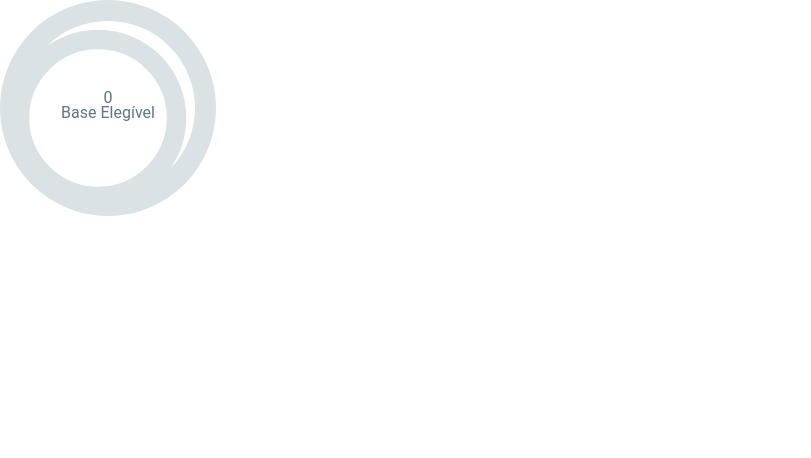
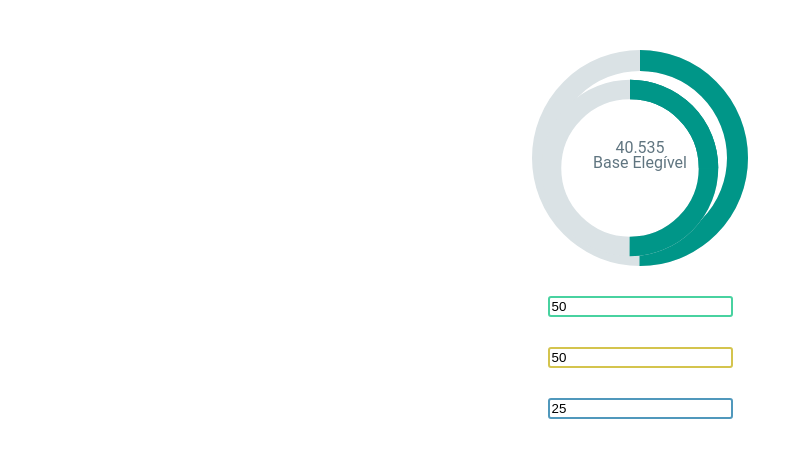
Before and after one commit to lucascosta1996/react-donut-chart, a React (Create React App) app: page / in a window 1280 px wide. Shown: the top 458 px of the page, without its empty margins (0-811 px from the left). Built offline with nearby package versions, Linux system fonts and the light colour scheme.

Commit message:
Add State to control chart indicators

```diff
--- a/src/App.js
+++ b/src/App.js
@@ -1,11 +1,66 @@
-import React from 'react';
-import DonutChart from './components/DonutChart/DonutChart';
+import React, { useState } from "react";
+import styled from "styled-components";
+import DonutChart from "./components/DonutChart/DonutChart";
+
+const AppContainer = styled.div`
+  align-items: center;
+  display: flex;
+  flex-direction: column;
+  padding-top: 50px;
+  text-align: center;
+
+  input {
+    border-radius: 3px;
+    margin-top: 30px;
+    outline: 0;
+  }
+
+  .green {
+    border: 2px solid #48D2A0;
+  }
+
+  .yellow {
+    border: 2px solid #D4C44E;
+  }
+
+  .blue {
+    border: 2px solid #5098BC;
+  }
+`;
 
 function App() {
+  const [mainValue, setMainValue] = useState(50);
+  const [innerValue1, setInnerValue1] = useState(50);
+  const [innerValue2, setInnerValue2] = useState(25);
+
   return (
-    <div>
-      <DonutChart value={55} />
-    </div>
+    <AppContainer>
+      <DonutChart mainValue={mainValue} innerValue1={innerValue1} innerValue2={innerValue2} valueLabel={40.535} />
+      <input
+        className="green"
+        type="number"
+        value={mainValue}
+        onChange={(e) => {
+          setMainValue(e.target.value);
+        }}
+      />
+      <input
+        className="yellow"
+        type="number"
+        value={innerValue1}
+        onChange={(e) => {
+          setInnerValue1(e.target.value);
+        }}
+      />
+      <input
+        className="blue"
+        type="number"
+        value={innerValue2}
+        onChange={(e) => {
+          setInnerValue2(e.target.value);
+        }}
+      />
+    </AppContainer>
   );
 }
 
```
